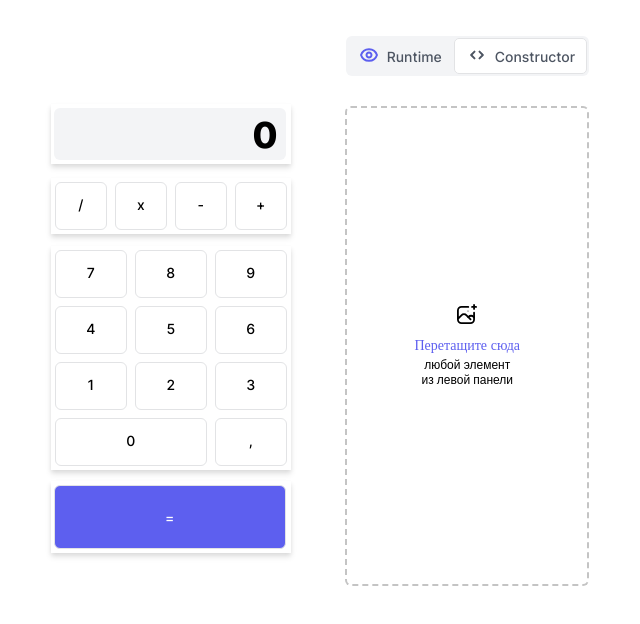
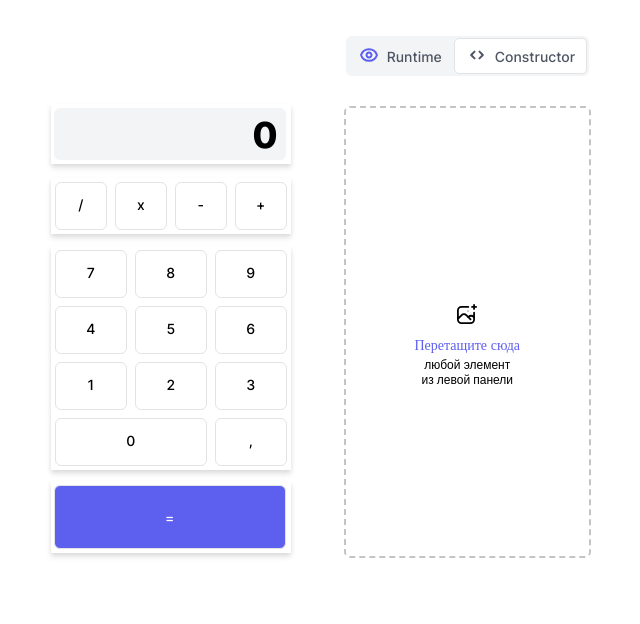
Before and after one commit to Milenium666/drag-and-drop, a React (Create React App) app: page / in a window 1280 px wide. Shown: the top 624 px of the page, without its empty margins (321-961 px from the left). Built offline with nearby package versions, Linux system fonts and the light colour scheme.

Commit message:
fix: edit the component WorkPlace

```diff
--- a/src/components/PanelRight/Canvas/Canvas.css
+++ b/src/components/PanelRight/Canvas/Canvas.css
@@ -1,8 +1,8 @@
 .canvas {
     display: flex;
     flex-direction: column;
-    width: 240px;
-    height: 476px;
+    width: 243px;
+    height: 448px;
     margin-left: auto;
     margin-right: auto;
     margin-top: 30px;
--- a/src/components/PanelRight/Canvas/Canvas.js
+++ b/src/components/PanelRight/Canvas/Canvas.js
@@ -7,6 +7,8 @@ import './Canvas.css';
 function Canvas({ board, dragOverHandler, dropCardHandler }) {
     function cardEnterBoard(e) {
         e.target.style.background = '#F0F9FF'
+
+
     }
 
     function cardLeaveBoard(e) {
--- a/src/components/PanelRight/WorkPlace/WorkPlace.js
+++ b/src/components/PanelRight/WorkPlace/WorkPlace.js
@@ -202,6 +202,7 @@ function WorkPlace({
 
     function cardEnterBoard(e) {
         workplaceRef.current.style.background = '#F0F9FF'
+
     };
 
     function cardLeaveBoard(e) {
```
